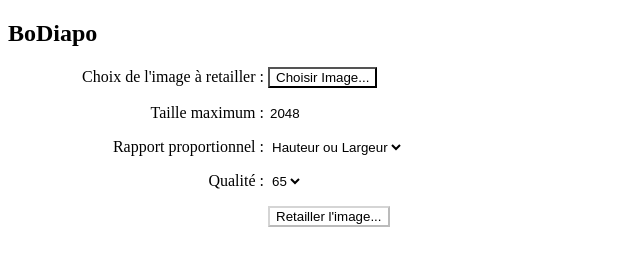
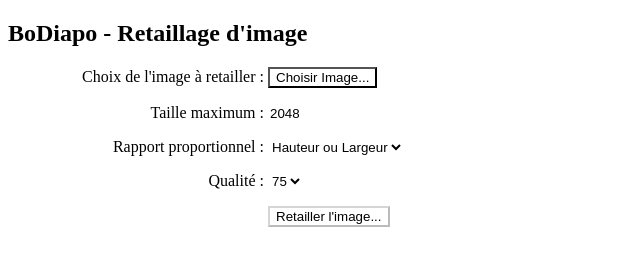
Before and after one commit to BorakLeRouge/boDiapo, a website: page src/retaillage/page.html in a window 1280 px wide. Shown: the whole page, without its empty margins (0-640 px from the left). Drawn offline with Linux system fonts and the light colour scheme; files whose address does not match are found by name.

Commit message:
Retaillage Ok

```diff
--- a/src/retaillage/page.html
+++ b/src/retaillage/page.html
@@ -11,7 +11,7 @@
 
 <body>
 
-<h2>BoDiapo</h2>
+<h2>BoDiapo - Retaillage d'image</h2>
 
 <p><label>Choix de l'image à retailler :</label>
     <button onclick="choisirImage()" >Choisir Image...</button> <span id="image"></span></p>
@@ -30,8 +30,9 @@ value="2048" /></p>
 
 <p><label>Qualité :</label>
     <select id="quality">
-        <option selected="selected">65</option>
+        <option>65</option>
         <option>70</option>
+        <option selected="selected">75</option>
         <option>80</option>
         <option>90</option>
     </select>
```
